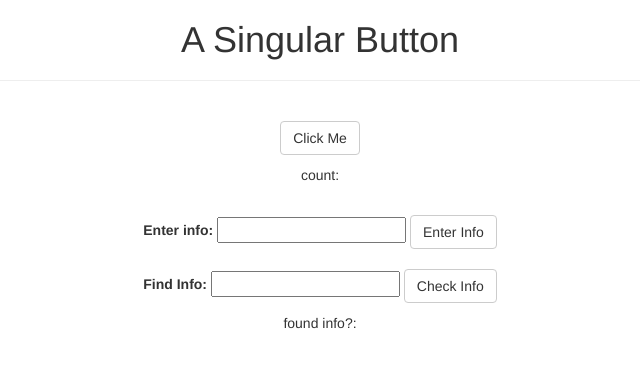
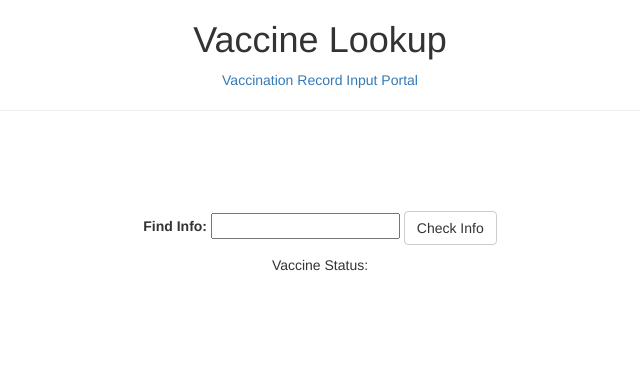
Before and after one commit to chrisnmendoza/Ethereum_AppDevChallenge, a website: page src/index.html in a window 1280 px wide. Shown: the whole page, without its empty margins (320-960 px from the left). Drawn offline with nearby package versions, Linux system fonts and the light colour scheme; files whose address does not match are found by name.

Commit message:
Update index.html

```diff
--- a/src/index.html
+++ b/src/index.html
@@ -21,31 +21,28 @@
     <div class="container">
       <div class="row">
         <div class="col-xs-12 col-sm-8 col-sm-push-2">
-          <h1 class="text-center">A Singular Button</h1>
-          <hr/>
+          <h1 class="text-center">Vaccine Lookup</h1>
+            <form method="post">
+				<div class="text-center">
+					<a href="vaccEntry.html">Vaccination Record Input Portal</a></div>
+			</form>
+			<hr>
           <br/>
         </div>
       </div>
     </div>
 
     <div class="text-center">
-      <button class="btn btn-default btn-clickMe" type="button" data-id="0">Click Me</button>
       <div style="padding-top: 10px;">
-        <p>count: </p>
-        <p id="greeting"></p>
-      </div>
-      <div style="padding-top: 20px;">
-        <label for="info">Enter info:</label>
-        <input type="text" id="info" name="info">
-        <button class="btn btn-default btn-enterInfo" type="button" data-id="0">Enter Info</button>
-      </div>
-      <div style="padding-top: 20px;">
+        <p>&nbsp;</p>
+              </div>
+            <div style="padding-top: 20px;">
         <label for="check">Find Info:</label>
         <input type="text" id="check" name="check">
         <button class="btn btn-default btn-checkInfo" type="button" data-id="0">Check Info</button>
       </div>
       <div style="padding-top: 10px;">
-        <p>found info?: </p>
+        <p>Vaccine Status: </p>
         <p id="isFound"></p>
       </div>
     </div>
```
